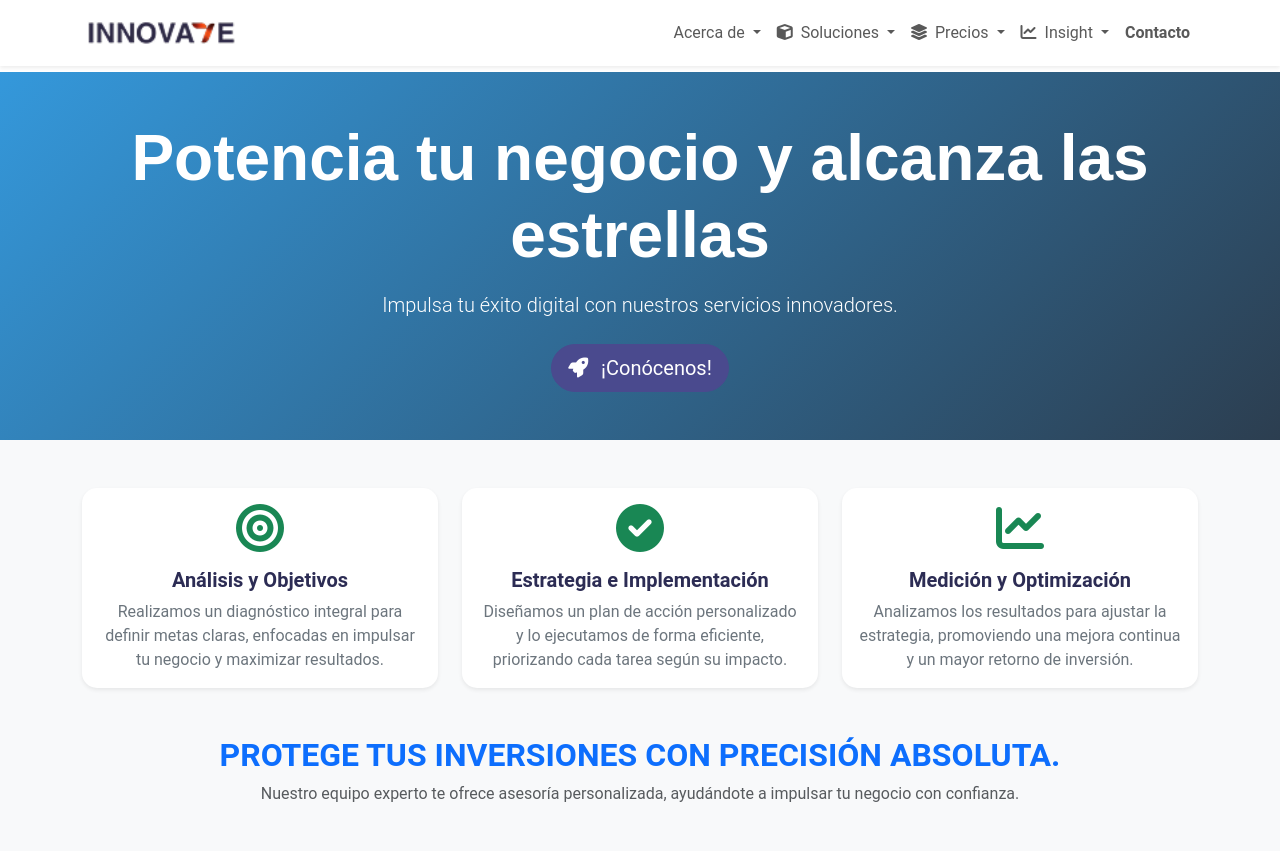
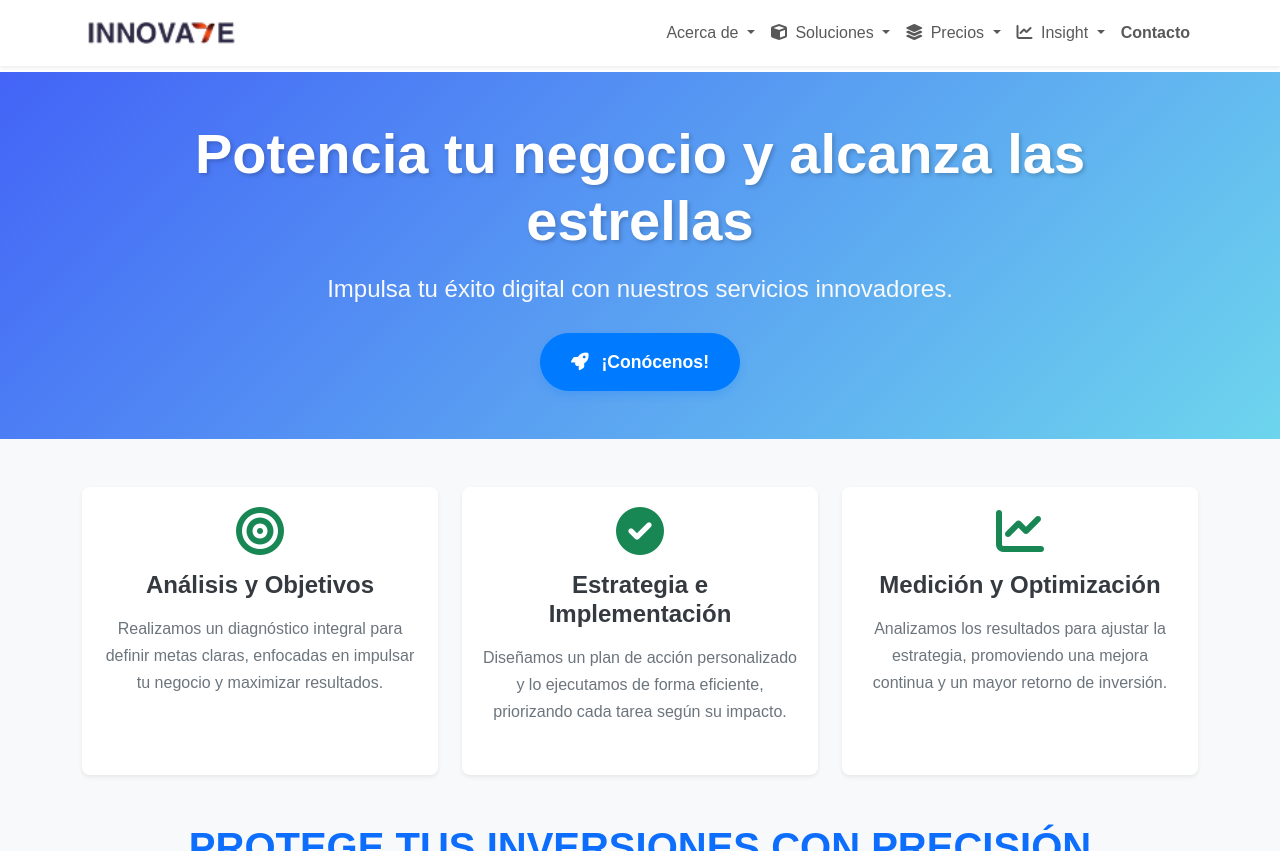
Before and after one commit to yoelayan/landing-innovate, a Django app: page / in a window 1280 px wide. Shown: the top 851 px of the page. Run offline with Django 5.2, Linux system fonts and the light colour scheme; data that the repository does not hold is empty; some web fonts are replaced.

Commit message:
modificar: archivos page_home y main.css

```diff
--- a/app/apps/pages/templates/pages_home.html
+++ b/app/apps/pages/templates/pages_home.html
@@ -3,11 +3,11 @@
 {% block title %}Inicio - Innova7e{% endblock %}
 
 {% block content %}
-<section id="hero" class="text-center text-white py-5" style="background: linear-gradient(135deg, #3498db, #2c3e50);">
+<section id="hero" class="hero text-center text-white py-5">
     <div class="container">
-        <h1 class="display-3 fw-bold mb-3" style="font-family: sans-serif;">Potencia tu negocio y alcanza las estrellas</h1>
-        <p class="lead mb-4">Impulsa tu éxito digital con nuestros servicios innovadores.</p>
-        <a href="#services" class="btn btn-primary btn-lg rounded-pill"><i class="fas fa-rocket me-2"></i> ¡Conócenos!</a>
+        <h1 class="display-3 fw-bold mb-3 hero-title">Potencia tu negocio y alcanza las estrellas</h1>
+        <p class="lead mb-4 hero-subtitle">Impulsa tu éxito digital con nuestros servicios innovadores.</p>
+        <a href="#services" class="btn btn-primary btn-lg rounded-pill hero-button"><i class="fas fa-rocket me-2"></i> ¡Conócenos!</a>
     </div>
 </section>
 
@@ -15,7 +15,7 @@
     <div class="container">
         <div class="row text-center mb-5">
             <div class="col-md-4">
-                <div class="card border-0 shadow-sm h-100" style="border-radius: 15px; transition: transform 0.3s ease-in-out;">
+                <div class="card border-0 shadow-sm h-100 card-feature">
                     <div class="card-body">
                         <i class="fas fa-bullseye fa-3x text-success mb-3"></i>
                         <h5 class="card-title fw-bold">Análisis y Objetivos</h5>
@@ -26,7 +26,7 @@
                 </div>
             </div>
             <div class="col-md-4">
-                <div class="card border-0 shadow-sm h-100" style="border-radius: 15px; transition: transform 0.3s ease-in-out;">
+                <div class="card border-0 shadow-sm h-100 card-feature">
                     <div class="card-body">
                         <i class="fas fa-check-circle fa-3x text-success mb-3"></i>
                         <h5 class="card-title fw-bold">Estrategia e Implementación</h5>
@@ -37,7 +37,7 @@
                 </div>
             </div>
             <div class="col-md-4">
-                <div class="card border-0 shadow-sm h-100" style="border-radius: 15px; transition: transform 0.3s ease-in-out;">
+                <div class="card border-0 shadow-sm h-100 card-feature">
                     <div class="card-body">
                         <i class="fas fa-chart-line fa-3x text-success mb-3"></i>
                         <h5 class="card-title fw-bold">Medición y Optimización</h5>
@@ -50,15 +50,15 @@
         </div>
 
         <div class="text-center mb-5">
-            <h2 class="fw-bold text-primary">PROTEGE TUS INVERSIONES CON PRECISIÓN ABSOLUTA.</h2>
-            <p class="text-muted">
+            <h2 class="fw-bold text-primary section-title">PROTEGE TUS INVERSIONES CON PRECISIÓN ABSOLUTA.</h2>
+            <p class="text-muted section-subtitle">
                 Nuestro equipo experto te ofrece asesoría personalizada, ayudándote a impulsar tu negocio con confianza.
             </p>
         </div>
 
         <div class="row text-center">
             <div class="col-md-4">
-                <div class="card border-0 shadow-sm" style="border-radius: 15px; transition: transform 0.3s ease-in-out;">
+                <div class="card border-0 shadow-sm card-image-benefit">
                     <img src="{% static 'images/astronaut1.png' %}" class="card-img-top rounded-top" alt="Genera más rentabilidad">
                     <div class="card-body">
                         <h5 class="card-title fw-bold text-info">Genera más rentabilidad</h5>
@@ -69,7 +69,7 @@
                 </div>
             </div>
             <div class="col-md-4">
-                <div class="card border-0 shadow-sm" style="border-radius: 15px; transition: transform 0.3s ease-in-out;">
+                <div class="card border-0 shadow-sm card-image-benefit">
                     <img src="{% static 'images/astronaut2.png' %}" class="card-img-top rounded-top" alt="Aumenta tu presencia">
                     <div class="card-body">
                         <h5 class="card-title fw-bold text-info">Aumenta tu presencia</h5>
@@ -80,7 +80,7 @@
                 </div>
             </div>
             <div class="col-md-4">
-                <div class="card border-0 shadow-sm" style="border-radius: 15px; transition: transform 0.3s ease-in-out;">
+                <div class="card border-0 shadow-sm card-image-benefit">
                     <img src="{% static 'images/astronaut3.png' %}" class="card-img-top rounded-top" alt="Trabajamos codo a codo contigo">
                     <div class="card-body">
                         <h5 class="card-title fw-bold text-info">Trabajamos codo a codo contigo</h5>
--- a/app/static/css/main.css
+++ b/app/static/css/main.css
@@ -1,5 +1,4 @@
 @font-face {
-
     font-family: "Helvetica LT Std Condensed";
     src: url("https://db.onlinewebfonts.com/t/d1621c0a2695c84cf82717e2e4de78c3.eot");
     src: url("https://db.onlinewebfonts.com/t/d1621c0a2695c84cf82717e2e4de78c3.eot?#iefix") format("embedded-opentype"),
@@ -7,18 +6,20 @@
          url("https://db.onlinewebfonts.com/t/d1621c0a2695c84cf82717e2e4de78c3.woff") format("woff"),
          url("https://db.onlinewebfonts.com/t/d1621c0a2695c84cf82717e2e4de78c3.ttf") format("truetype"),
          url("https://db.onlinewebfonts.com/t/d1621c0a2695c84cf82717e2e4de78c3.svg#Helvetica LT Std Condensed") format("svg");
+}
 
-  }
-
-  :root {
-    --primary-color: #4a4a8e;
-    --secondary-color: #f4f4f4;
-    --font-family: 'Roboto', sans-serif, 'Helvetica LT Std Condensed'
+:root {
+    --primary-color: #007bff; /* Cambiado a un azul estándar */
+    --secondary-color: #f8f9fa; /* Cambiado a un gris claro estándar */
+    --font-family: 'Helvetica LT Std Condensed', sans-serif; /* Prioriza Helvetica Condensed */
 }
 
 body {
     font-family: var(--font-family);
-    color: #333;
+    color: #343a40; /* Un gris oscuro estándar */
+    font-size: 1rem;
+    line-height: 1.6;
+    margin: 0;
 }
 
 .navbar-brand img {
@@ -26,113 +27,299 @@
 }
 
 #hero {
-    background: linear-gradient(to right, var(--primary-color), #000);
+    background: linear-gradient(135deg, #4364f7, #6dd5ed); /* Mantiene el degradado vibrante */
+    padding: 120px 0;
+    position: relative;
+    overflow: hidden;
+    color: #fff; /* Texto blanco para el fondo hero */
+    text-align: center;
+}
+
+#hero::before {
+    content: '';
+    position: absolute;
+    top: 0;
+    left: 0;
+    width: 100%;
+    height: 100%;
+    opacity: 0.3;
+    z-index: 0;
+}
+
+#hero .container {
+    position: relative;
+    z-index: 1;
+}
+
+#hero h1 {
+    font-family: 'Helvetica LT Std Condensed', sans-serif; /* Usa la fuente condensada aquí */
+    font-size: 3.5rem; /* Reducido para mejor legibilidad */
+    font-weight: bold;
+    margin-bottom: 25px;
+    text-shadow: 2px 2px 4px rgba(0, 0, 0, 0.2);
+}
+
+#hero p {
+    font-size: 1.5rem; /* Reducido para mejor legibilidad */
+    color: #f8f9fa;
+    margin-bottom: 40px;
 }
 
 .btn-primary {
     background-color: var(--primary-color);
     border-color: var(--primary-color);
+    color: #fff;
+    padding: 15px 30px;
+    font-size: 1.1rem;
+    font-weight: 600;
+    border-radius: 0.25rem;
+    box-shadow: 0 4px 8px rgba(0, 123, 255, 0.2);
+    transition: background-color 0.3s ease-in-out, border-color 0.3s ease-in-out;
+}
+
+.btn-primary:hover {
+    background-color: #0056b3;
+    border-color: #0056b3;
 }
 
 footer {
-    background-color: #222;
-    color: #fff;
+    background-color: #343a40; /* Un gris oscuro estándar */
+    color: #f8f9fa; /* Un blanco suave */
+    padding: 30px 0;
+    text-align: center;
+}
+
+footer h6 {
+    color: #f8f9fa;
+    margin-bottom: 15px;
+    font-size: 1rem;
+    font-weight: bold;
+}
+
+footer ul {
+    list-style: none;
+    padding: 0;
+    margin: 0;
+}
+
+footer ul li {
+    font-size: 0.9rem;
+    color: #adb5bd; /* Un gris más claro */
+    margin-bottom: 8px;
+}
+
+footer a {
+    color: #f8f9fa;
+    text-decoration: none;
+    transition: color 0.3s ease;
+}
+
+footer a:hover {
+    color: var(--primary-color);
 }
 
 #services-benefits {
-    background-color: #f8f9fa;
+    background-color: var(--secondary-color);
+    padding: 80px 0;
+    text-align: center;
 }
 
 #services-benefits h2 {
-    color: #2c2c54;
+    color: #343a40;
+    font-size: 2.5rem;
+    font-weight: bold;
+    margin-bottom: 30px;
+}
+
+.card {
+    border: none;
+    box-shadow: 0 0.5rem 1rem rgba(0, 0, 0, 0.05);
+    border-radius: 0.5rem;
+    margin-bottom: 30px;
+    transition: transform 0.3s ease-in-out;
+}
+
+.card:hover {
+    transform: translateY(-5px);
+}
+
+.card-body {
+    padding: 20px;
 }
 
 .card-title {
-    color: #2c2c54;
+    color: #343a40;
+    font-size: 1.5rem;
+    font-weight: bold;
+    margin-bottom: 15px;
 }
 
 .card-text {
     color: #6c757d;
+    font-size: 1rem;
+    line-height: 1.7;
 }
 
 .card-img-top {
     height: 200px;
     object-fit: cover;
-    border-radius: 10px;
+    border-top-left-radius: 0.5rem;
+    border-top-right-radius: 0.5rem;
 }
+
 #benefits {
-    background-color: #2c2c54;
-    color: #ffffff;
+    background-color: #2c3e50; /* Un tono oscuro */
+    color: #fff;
+    padding: 80px 0;
+    text-align: center;
+}
+
+#benefits h2 {
+    font-size: 2.5rem;
+    font-weight: bold;
+    margin-bottom: 30px;
+}
+
+#benefits .row {
+    margin-top: 30px;
+}
+
+#benefits .col-md-3 {
+    margin-bottom: 30px;
 }
 
 #benefits i {
-    color: #ffffff;
+    color: #f8c146; /* Un color acento */
+    font-size: 3rem;
+    margin-bottom: 20px;
 }
 
 #benefits h5 {
-    color: #ffffff;
+    color: #fff;
+    font-size: 1.2rem;
+    font-weight: bold;
+    margin-bottom: 10px;
 }
 
 #benefits p {
     color: #d1d1d1;
+    font-size: 1rem;
+    line-height: 1.7;
 }
+
+#services {
+    padding: 80px 0;
+    background-color: #fff;
+}
+
 #services h2 {
-    color: #2c2c54;
+    color: #343a40;
+    font-size: 2.5rem;
+    font-weight: bold;
+    margin-bottom: 30px;
+    text-align: center;
+}
+
+#services .row {
+    margin-bottom: 40px;
+}
+
+#services .col-md-6 {
+    padding: 30px;
+    border-radius: 0.5rem;
+    box-shadow: 0 0.5rem 1rem rgba(0, 0, 0, 0.05);
+    background-color: #f8f9fa;
+}
+
+#services h3 {
+    color: #343a40;
+    font-size: 1.75rem;
+    font-weight: bold;
+    margin-bottom: 15px;
 }
 
 #services ul {
+    list-style: none;
     padding-left: 0;
 }
 
 #services li {
     font-size: 1rem;
-    line-height: 1.5;
+    line-height: 1.8;
+    margin-bottom: 10px;
+    display: flex;
+    align-items: center;
 }
 
 #services i {
-    color: #4a90e2;
+    color: var(--primary-color);
+    margin-right: 15px;
+    font-size: 1.2rem;
 }
+
+#services img {
+    max-width: 100%;
+    height: auto;
+    border-radius: 0.5rem;
+    box-shadow: 0 0.5rem 1rem rgba(0, 0, 0, 0.05);
+}
+
+#contact {
+    padding: 80px 0;
+    background-color: var(--secondary-color);
+    text-align: center;
+}
+
 #contact h2 {
-    color: #2c2c54;
+    color: #343a40;
+    font-size: 2.5rem;
+    font-weight: bold;
+    margin-bottom: 30px;
+}
+
+#contact .row {
+    margin-top: 30px;
+}
+
+#contact .col-md-6 {
+    margin-bottom: 30px;
+}
+
+#contact .card {
+    border: none;
+    box-shadow: 0 0.5rem 1rem rgba(0, 0, 0, 0.05);
+    border-radius: 0.5rem;
+    background-color: #fff;
+}
+
+#contact .card-body {
+    padding: 30px;
 }
 
 #contact .form-label {
     font-weight: bold;
-    color: #2c2c54;
+    color: #343a40;
+    margin-bottom: 0.5rem;
+}
+
+#contact .form-control {
+    border-radius: 0.25rem;
+    padding: 10px 15px;
+    font-size: 1rem;
+    border: 1px solid #ced4da;
 }
 
 #contact .btn-primary {
-    background-color: #2c2c54;
-    border-color: #2c2c54;
+    background-color: var(--primary-color);
+    border-color: var(--primary-color);
+    color: #fff;
+    padding: 12px 25px;
+    font-size: 1.1rem;
+    border-radius: 0.25rem;
+    transition: background-color 0.3s ease-in-out, border-color 0.3s ease-in-out;
 }
 
 #contact .btn-primary:hover {
-    background-color: #1a1a40;
-    border-color: #1a1a40;
+    background-color: #0056b3;
+    border-color: #0056b3;
 }
-
-#contact .card {
-    border-radius: 10px;
-}
-footer {
-    background-color: #2c2c54;
-    color: #ffffff;
-}
-
-footer h6 {
-    color: #ffffff;
-}
-
-footer ul li {
-    font-size: 0.9rem;
-    color: #d1d1d1;
-}
-
-footer a {
-    color: #ffffff;
-    transition: color 0.3s ease;
-}
-
-footer a:hover {
-    color: #4a90e2;
-}
```
Also changed, not shown: other parts of app/apps/pages/templates/pages_home.html (+47 -47 lines).
